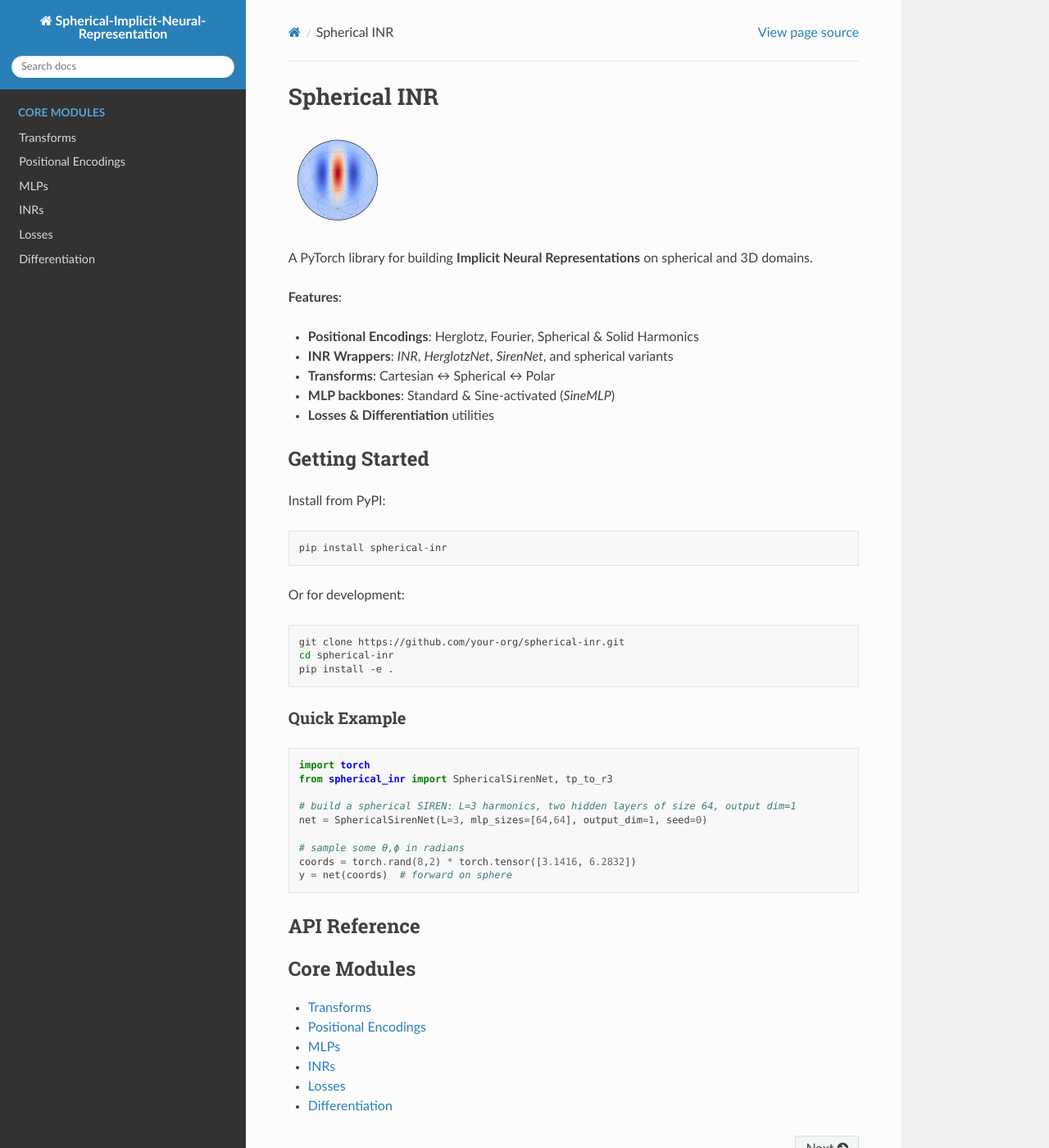
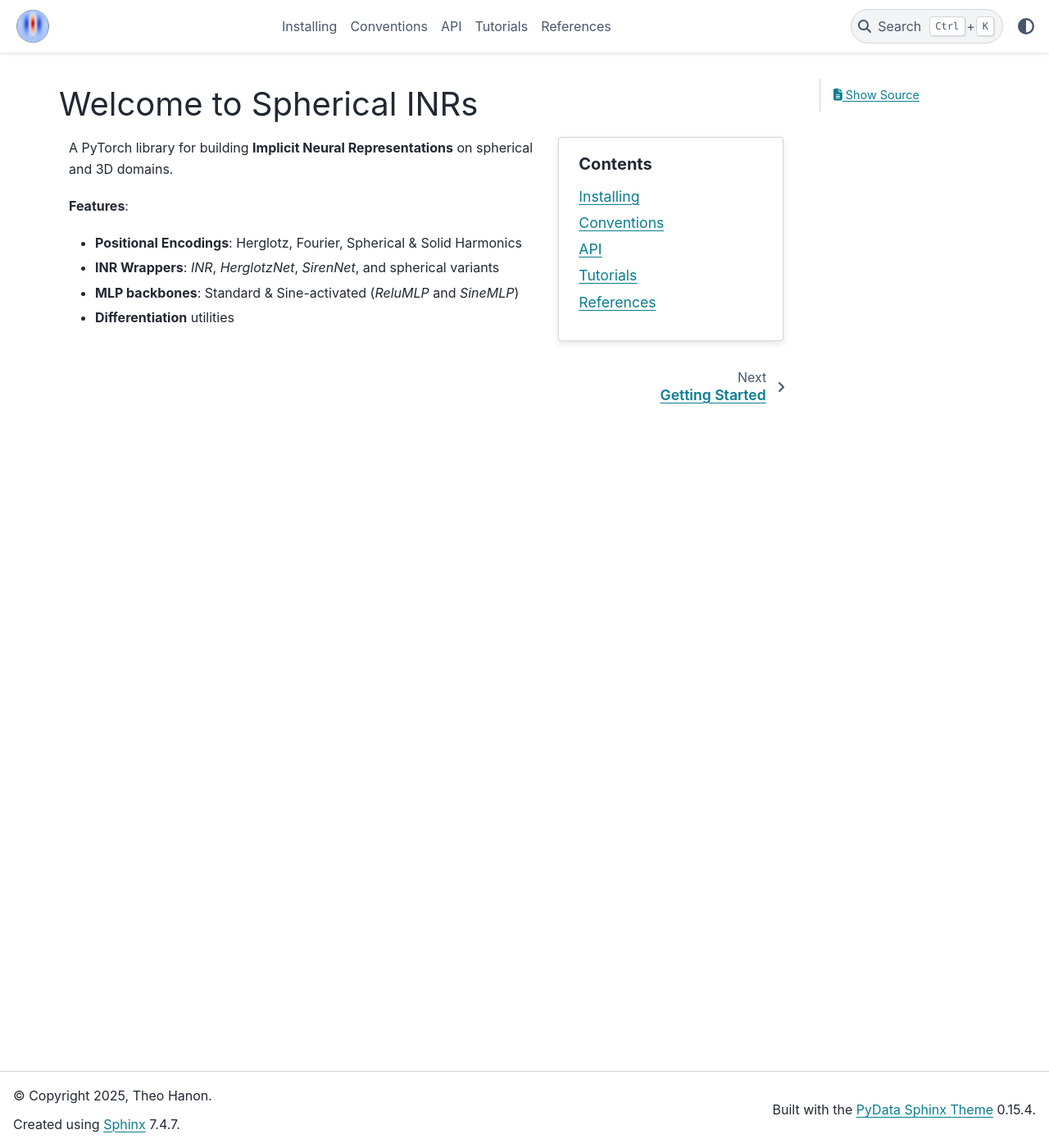
Before and after one commit to TheoHanon/Spherical-Implicit-Neural-Representation, a Sphinx documentation site: the page built from docs/index.rst, in a window 1280 px wide and 1400 px high. Shown: the whole window at 82% size. Built offline with Sphinx 7.4.7 and the PyData theme 0.15.4, drawn with Linux system fonts in a browser that asks for light colours; some of the changed text lies outside the part shown.

```diff
--- /dev/null
+++ b/docs/_convention.rst
@@ -0,0 +1,2 @@
+Conventions
+===========
--- /dev/null
+++ b/docs/_reference.rst
@@ -0,0 +1,6 @@
+📚 References
+~~~~~~~~~~~~~
+
+1. **Sitzmann, M., Martel, J., Berg, R., Lindell, D. B., & Wetzstein, G.** (2021). *Implicit Neural Representations with Periodic Activation Functions (SIREN)*. Advances in Neural Information Processing Systems (NeurIPS). `<https://arxiv.org/abs/2006.09661>`_
+2. **Hanon, T., et al.** (2025). *Herglotz-NET: Implicit Neural Representation of Spherical Data with Harmonic Positional Encoding*. arXiv preprint arXiv:2502.13777. `<https://arxiv.org/abs/2502.13777>`_
+3. **Rußwurm, M., Klemmer, K., Rolf, E., Zbinden, R., & Tuia, D.** (2024). *Geographic Location Encoding with Spherical Harmonics and Sinusoidal Representation Networks*. arXiv preprint arXiv:2310.06743. `<https://arxiv.org/abs/2310.06743>`_
--- a/docs/conf.py
+++ b/docs/conf.py
@@ -19,11 +19,20 @@
 # -- General configuration ---------------------------------------------------
 # https://www.sphinx-doc.org/en/master/usage/configuration.html#general-configuration
 
+
 extensions = [
+    "sphinx.ext.autodoc",
+    "sphinx.ext.autosummary",
+    "sphinx.ext.doctest",
+    "sphinx.ext.napoleon",
+    "sphinx.ext.intersphinx",
+    "sphinx.ext.todo",
+    "sphinx.ext.coverage",
+    "sphinx.ext.viewcode",
     "sphinx.ext.mathjax",
-    "sphinx.ext.autodoc",
-    "sphinx.ext.napoleon",
-    "sphinx.ext.viewcode",
+    "sphinx.ext.intersphinx",
+    "sphinx_copybutton",
+    "sphinx_design",
 ]
 
 
@@ -34,5 +43,14 @@
 # -- Options for HTML output -------------------------------------------------
 # https://www.sphinx-doc.org/en/master/usage/configuration.html#options-for-html-output
 
-html_theme = "sphinx_rtd_theme"
+html_theme = "pydata_sphinx_theme"
+html_logo = "_static/atoms.png"
 html_static_path = []
+
+html_sidebars = {
+    "_api": [],
+    "_install": [],
+    "_tutorial": [],
+    "_convention": [],
+    "_reference": [],
+}
--- a/docs/index.rst
+++ b/docs/index.rst
@@ -1,65 +1,29 @@
-.. _spherical-inr-doc:
+Welcome to Spherical INRs
+=========================
 
-Spherical INR
-=============
+.. grid:: 1 1 3 3
 
-.. image:: _static/atoms.png
-   :alt: Spherical INR logo
-   :width: 120px
+  .. grid-item::
+    :columns: 12 12 8 8
 
-A PyTorch library for building **Implicit Neural Representations** on spherical and 3D domains.
+    A PyTorch library for building **Implicit Neural Representations** on spherical and 3D domains.
 
-**Features**:
+    **Features**:
 
-- **Positional Encodings**: Herglotz, Fourier, Spherical & Solid Harmonics
-- **INR Wrappers**: `INR`, `HerglotzNet`, `SirenNet`, and spherical variants
-- **Transforms**: Cartesian ↔ Spherical ↔ Polar
-- **MLP backbones**: Standard & Sine-activated (`SineMLP`)
-- **Losses & Differentiation** utilities
+    - **Positional Encodings**: Herglotz, Fourier, Spherical & Solid Harmonics
+    - **INR Wrappers**: `INR`, `HerglotzNet`, `SirenNet`, and spherical variants
+    - **MLP backbones**: Standard & Sine-activated (`ReluMLP` and `SineMLP`)
+    - **Differentiation** utilities
 
-Getting Started
----------------
+  .. grid-item-card:: Contents
+    :class-title: sd-fs-5
+    :class-body: sd-pl-4
 
-Install from PyPI:
+    .. toctree::
+      :maxdepth: 1
 
-.. code-block:: bash
-
-   pip install spherical-inr
-
-Or for development:
-
-.. code-block:: bash
-
-   git clone https://github.com/your-org/spherical-inr.git
-   cd spherical-inr
-   pip install -e .
-
-Quick Example
-~~~~~~~~~~~~~
-
-.. code-block:: python
-
-    import torch
-    from spherical_inr import SphericalSirenNet, tp_to_r3
-
-    # build a spherical SIREN: L=3 harmonics, two hidden layers of size 64, output dim=1
-    net = SphericalSirenNet(L=3, mlp_sizes=[64,64], output_dim=1, seed=0)
-
-    # sample some θ,ϕ in radians
-    coords = torch.rand(8,2) * torch.tensor([3.1416, 6.2832])
-    y = net(coords)  # forward on sphere
-
-
-API Reference
--------------
-
-.. toctree::
-   :maxdepth: 2
-   :caption: Core Modules
-
-   modules/transform
-   modules/positional_encoding
-   modules/mlp
-   modules/inr
-   modules/loss
-   modules/differentiation
+      Installing <_install.rst>
+      Conventions <_convention.rst>
+      API <_api.rst>
+      Tutorials <_tutorial.rst>
+      References <_reference.rst>
--- a/docs/modules/differentiation.rst
+++ /dev/null
@@ -1,6 +0,0 @@
-Differentiation
-===============
-.. automodule:: spherical_inr.differentiation
-   :members:
-   :undoc-members:
-   :show-inheritance:
--- a/docs/modules/inr.rst
+++ b/docs/modules/inr.rst
@@ -1,6 +1,8 @@
 INRs
 ====
+
+.. currentmodule:: spherical_inr.inr
+
 .. automodule:: spherical_inr.inr
    :members:
-   :undoc-members:
    :show-inheritance:
--- a/docs/modules/loss.rst
+++ /dev/null
@@ -1,6 +0,0 @@
-Losses
-======
-.. automodule:: spherical_inr.loss
-   :members:
-   :undoc-members:
-   :show-inheritance:
--- a/docs/modules/positional_encoding.rst
+++ b/docs/modules/positional_encoding.rst
@@ -1,6 +1,8 @@
 Positional Encodings
 ====================
+
+.. currentmodule:: spherical_inr.positional_encoding
+
 .. automodule:: spherical_inr.positional_encoding
    :members:
-   :undoc-members:
    :show-inheritance:
--- a/docs/modules/transform.rst
+++ /dev/null
@@ -1,6 +0,0 @@
-Transforms
-==========
-.. automodule:: spherical_inr.transforms
-   :members:
-   :undoc-members:
-   :show-inheritance:
```
Also changed, not shown: docs/_api.rst (added, +11 -0 lines), docs/_install.rst (added, +16 -0 lines), docs/_tutorial.rst (added, +14 -0 lines), docs/modules/diffops.rst (added, +8 -0 lines), docs/modules/mlp.rst (+5 -3 lines), 6 other files.
